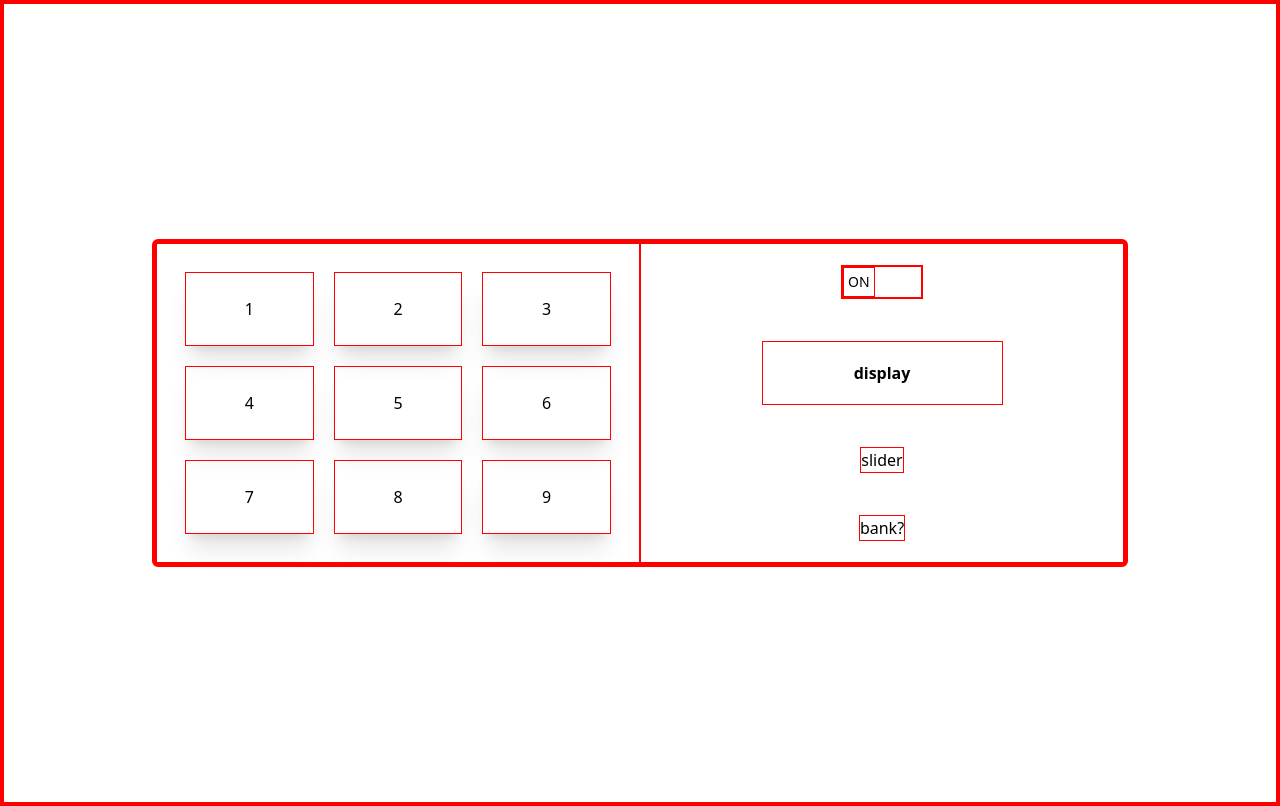
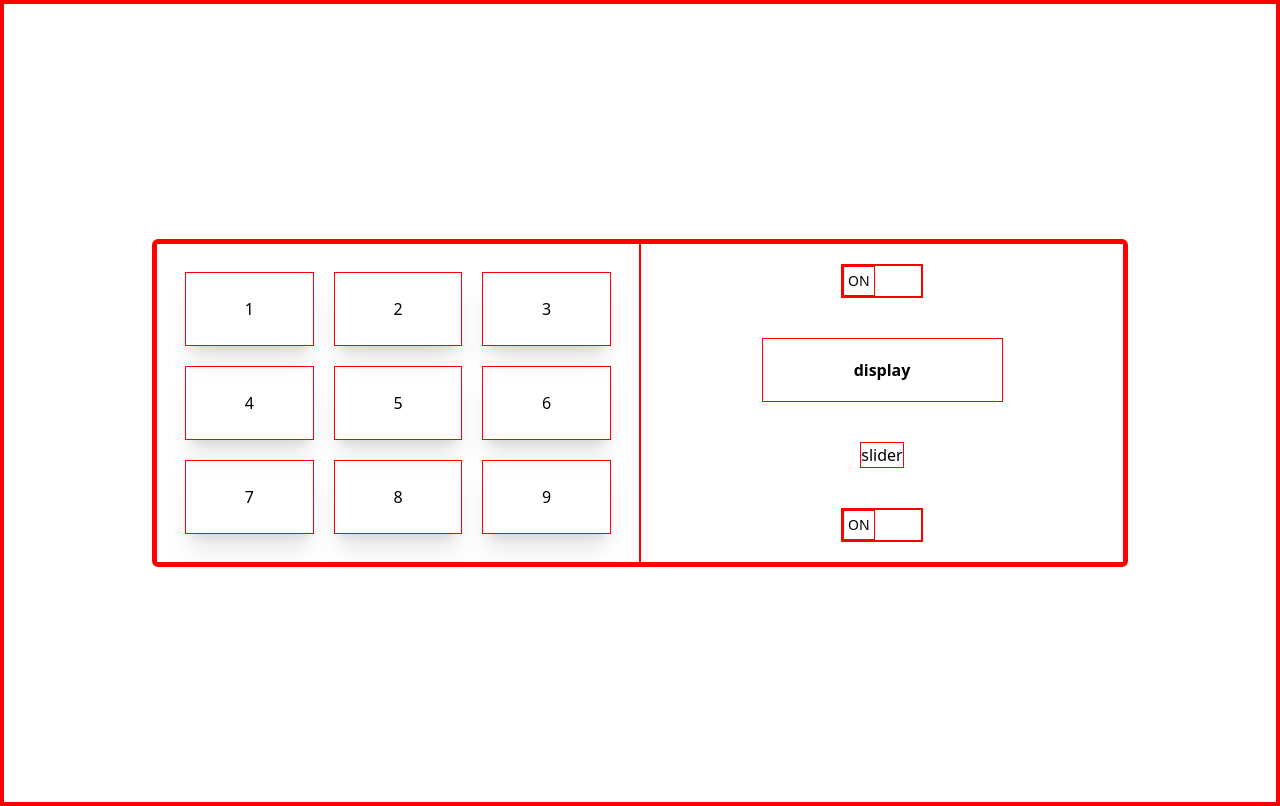
Before and after one commit to Alvintol/drum-machine, a React (Create React App) app: page / in a window 1280 px wide. Built offline with nearby package versions, Linux system fonts and the light colour scheme.

Commit message:
adds bank button

```diff
--- a/src/App.js
+++ b/src/App.js
@@ -53,7 +53,11 @@ const App = () => {
             slider
           </div>
           <div id='bank'>
-            bank?
+            <div className='flex flex-row text-sm text-bold w-20 h-8 justify-start'>
+              <div className='p-1 align-center'>
+                ON
+              </div>
+            </div>
           </div>
         </div>
       </div>
```
